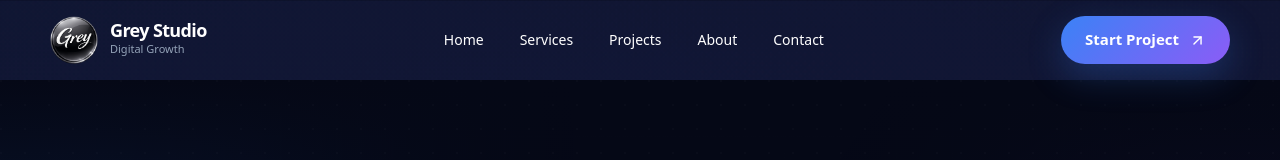
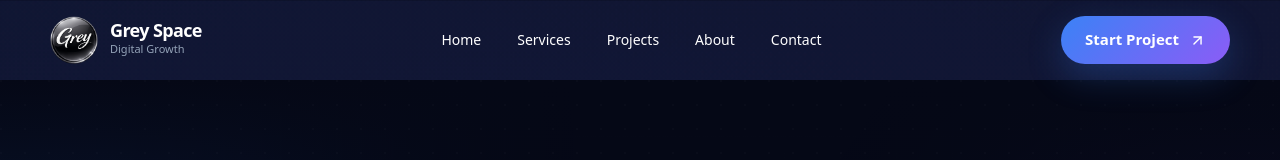
Before and after one commit to ToolNovaAI/Grey-space, a Next.js app: page / in a window 1280 px wide. Shown: the top 160 px of the page. Built offline with nearby package versions, Linux system fonts and the light colour scheme.

Commit message:
Update Navbar.tsx

```diff
--- a/components/layout/Navbar.tsx
+++ b/components/layout/Navbar.tsx
@@ -48,7 +48,7 @@ export default function Navbar() {
   return (
     <>
       {/* =====================================================
-          DESKTOP / MOBILE NAVBAR
+          NAVBAR
       ===================================================== */}
 
       <header
@@ -67,13 +67,13 @@ export default function Navbar() {
 
             <Link
               href="/"
-              aria-label="Grey Studio Home"
+              aria-label="Grey Space Home"
               className="group flex shrink-0 items-center gap-3"
             >
               <div className="relative h-11 w-11 shrink-0 sm:h-12 sm:w-12">
                 <Image
                   src="/images/Grey.png"
-                  alt="Grey Studio"
+                  alt="Grey Space"
                   fill
                   priority
                   sizes="48px"
@@ -83,7 +83,7 @@ export default function Navbar() {
 
               <div className="hidden sm:block">
                 <h1 className="text-[17px] font-bold leading-none tracking-tight text-white md:text-lg">
-                  Grey Studio
+                  Grey Space
                 </h1>
 
                 <p className="mt-1 text-[11px] leading-none text-slate-400">
@@ -104,10 +104,11 @@ export default function Navbar() {
                 <Link
                   key={item.name}
                   href={item.href}
-                  className="relative py-2 text-sm font-medium text-slate-300 transition-colors duration-200 hover:text-white"
+                  className="group relative py-2 text-sm font-medium text-slate-300 transition-colors duration-200 hover:text-white"
                 >
                   {item.name}
 
+                  {/* Animated underline */}
                   <span className="absolute bottom-0 left-1/2 h-px w-0 -translate-x-1/2 bg-gradient-to-r from-blue-400 via-violet-400 to-cyan-400 transition-all duration-300 group-hover:w-full" />
                 </Link>
               ))}
@@ -164,7 +165,9 @@ export default function Navbar() {
         }`}
         aria-hidden={!mobileOpen}
       >
+
         {/* Backdrop */}
+
         <button
           type="button"
           aria-label="Close navigation menu"
@@ -177,6 +180,7 @@ export default function Navbar() {
         />
 
         {/* Drawer */}
+
         <aside
           className={`absolute right-0 top-0 flex h-full w-[min(88vw,380px)] flex-col border-l border-white/10 bg-[#080d1c] shadow-2xl shadow-black/40 transition-transform duration-300 ${
             mobileOpen
@@ -184,27 +188,32 @@ export default function Navbar() {
               : "translate-x-full"
           }`}
         >
-          {/* Drawer Header */}
+
+          {/* =================================================
+              DRAWER HEADER
+          ================================================= */}
+
           <div className="flex h-[76px] shrink-0 items-center justify-between border-b border-white/10 px-5">
 
             <Link
               href="/"
               onClick={closeMobileMenu}
-              className="flex items-center gap-3"
+              aria-label="Grey Space Home"
+              className="group flex items-center gap-3"
             >
               <div className="relative h-10 w-10 shrink-0">
                 <Image
                   src="/images/Grey.png"
-                  alt="Grey Studio"
+                  alt="Grey Space"
                   fill
                   sizes="40px"
-                  className="object-contain"
+                  className="object-contain transition-transform duration-300 group-hover:scale-105"
                 />
               </div>
 
               <div>
                 <p className="text-base font-bold leading-none text-white">
-                  Grey Studio
+                  Grey Space
                 </p>
 
                 <p className="mt-1 text-[10px] text-slate-500">
@@ -223,31 +232,41 @@ export default function Navbar() {
             </button>
           </div>
 
-          {/* Drawer Navigation */}
+          {/* =================================================
+              MOBILE NAVIGATION
+          ================================================= */}
+
           <nav
             aria-label="Mobile navigation"
             className="flex flex-1 flex-col px-5 py-7"
           >
+
             <div className="space-y-2">
+
               {links.map((item) => (
                 <Link
                   key={item.name}
                   href={item.href}
                   onClick={closeMobileMenu}
-                  className="flex items-center justify-between rounded-2xl px-4 py-3.5 text-base font-medium text-slate-300 transition-all duration-200 hover:bg-white/[0.05] hover:text-white"
+                  className="group flex items-center justify-between rounded-2xl px-4 py-3.5 text-base font-medium text-slate-300 transition-all duration-200 hover:bg-white/[0.05] hover:text-white"
                 >
                   {item.name}
 
                   <ArrowUpRight
                     size={17}
-                    className="text-slate-600 transition-colors group-hover:text-white"
+                    className="text-slate-600 transition-all duration-200 group-hover:-translate-y-0.5 group-hover:translate-x-0.5 group-hover:text-white"
                   />
                 </Link>
               ))}
+
             </div>
 
-            {/* Mobile CTA */}
+            {/* =================================================
+                MOBILE CTA
+            ================================================= */}
+
             <div className="mt-auto border-t border-white/10 pt-6">
+
               <p className="mb-3 px-1 text-xs uppercase tracking-[0.18em] text-slate-500">
                 Ready to start?
               </p>
@@ -260,6 +279,7 @@ export default function Navbar() {
                 Start Your Project
                 <ArrowUpRight size={18} />
               </Link>
+
             </div>
           </nav>
         </aside>
```
